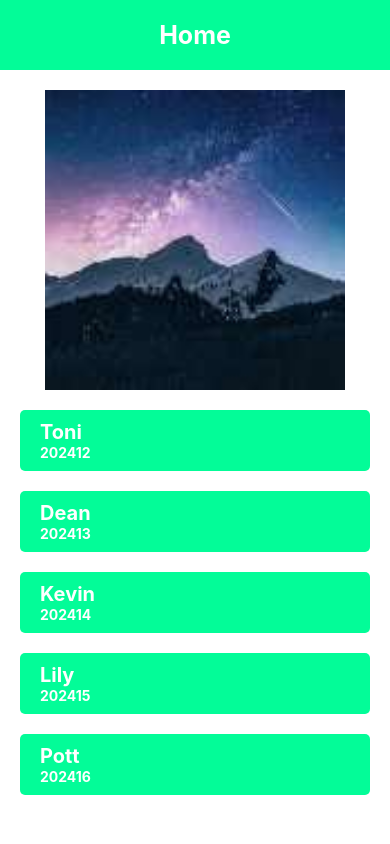
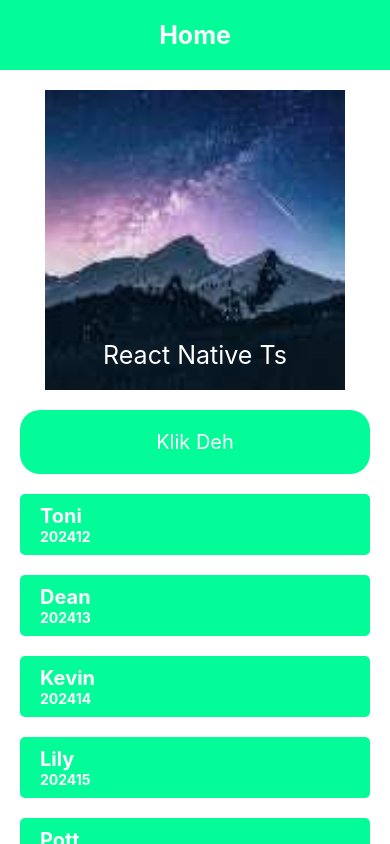
Before and after one commit to raflimuhammadd/rn-mobile-ts, a React Native app: screen / in a window 390 px wide. Built offline with nearby package versions, Linux system fonts and the light colour scheme.

Commit message:
adding toastandroid-linking-imagebackground feature

```diff
--- a/App.tsx
+++ b/App.tsx
@@ -11,6 +11,9 @@ import {
   StyleSheet,
   FlatList,
   Alert,
+  ToastAndroid,
+  Linking,
+  ImageBackground,
 } from 'react-native';
 
 // Define state interface
@@ -82,21 +85,38 @@ class App extends Component<{}, AppState> {
                 onPress: () => console.log('OK ditekan!'),
               },
             ])
-            }}
-            >
-            <Image source={require('./src/images/mountain.jpg')}
-              style={{ width: 300, height: 300 }}
-            />
+          }}>
+          <ImageBackground
+            source={require('./src/images/mountain.jpg')}
+            style={{
+              width: 300,
+              height: 300,
+              justifyContent: 'flex-end',
+              alignItems: 'center',
+              padding: 20
+            }}>
+              <Text style={{color: 'white', fontSize: 25}}>React Native Ts</Text>
+          </ImageBackground>
+        </TouchableOpacity>
+        <TouchableOpacity
+          style={styles.button}
+          onPress={() => Linking.openURL('https://shorturl.at/f5ggG')}>
+          <Text style={{ color: 'white', fontSize: 20 }}>Klik Deh</Text>
         </TouchableOpacity>
         <FlatList
           style={styles.flatListStyle}
           data={this.state.dataMahasiswa}
-            renderItem={({item, index}) => (
-              <View
-                style={styles.flatListItem}>
-                  <Text style={{color: 'white', fontSize: 20, fontWeight: 'bold'}}>{item.namaMhs}</Text>
-                  <Text style={{color: 'white', fontWeight: 'bold'}}>{item.npmMhs}</Text>
-              </View>
+          renderItem={({ item, index }) => (
+            <TouchableOpacity
+              style={styles.flatListItem}
+              onPress={() =>
+                ToastAndroid.show(item.namaMhs + ' diklik', ToastAndroid.SHORT)
+              }>
+              <Text style={{ color: 'white', fontSize: 20, fontWeight: 'bold' }}>
+                {item.namaMhs}
+              </Text>
+              <Text style={{ color: 'white', fontWeight: 'bold' }}>{item.npmMhs}</Text>
+            </TouchableOpacity>
           )}
           keyExtractor={item => item.npmMhs}
         />
```
Lines whose indentation alone changed are shown as unchanged.
